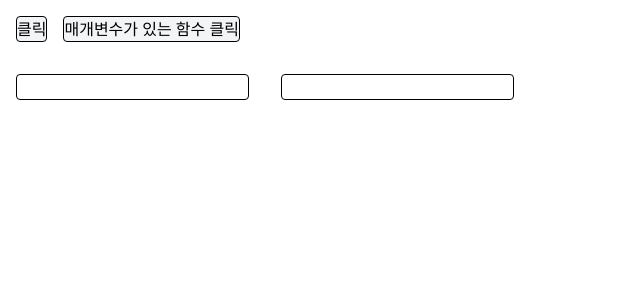
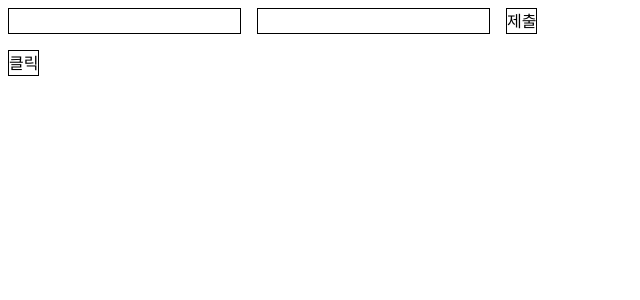
Before and after one commit to tlfh04/learning, a React (Vite) app in the folder react/my-react-app/: page / in a window 1280 px wide. Shown: the top 300 px of the page, without its empty margins (0-640 px from the left). Built offline with nearby package versions, Linux system fonts and the light colour scheme.

Commit message:
create event_handling learning

```diff
--- a/react/my-react-app/src/App.jsx
+++ b/react/my-react-app/src/App.jsx
@@ -5,12 +5,13 @@ import Header from "./components/Header";
 import Footer from "./components/Footer";
 import OnClick from "./components/Component/EventHandling/OnClick";
 import OnChange from "./components/Component/EventHandling/OnChange";
+import OnSubmit from "./components/Component/EventHandling/OnSubmit";
 
 function App() {
   return (
     <div>
+      <OnSubmit />
       <OnClick />
-      <OnChange />
     </div>
   );
 }
--- a/react/my-react-app/src/components/Component/EventHandling/OnClick.jsx
+++ b/react/my-react-app/src/components/Component/EventHandling/OnClick.jsx
@@ -1,33 +1,19 @@
 import React from "react";
 
 export default function OnClick() {
-  // 클릭 이벤트 핸들링 함수
-  // 관례적으로 핸드링 함수명은 handle이벤트명
   function handleClick() {
     alert("클릭!");
-  }
-
-  function handleParamClick(param) {
-    alert(param);
   }
   return (
     <div>
       <button
-        className="cursor-pointer border-1 bg-gray-100 hover:bg-gray-200 active:bg-gray-400 m-4 rounded-sm"
+        className="border-1 m-2"
         onClick={() => {
           handleClick();
         }}
       >
         클릭
       </button>
-      <button
-        className="cursor-pointer border-1 bg-gray-100 hover:bg-gray-200 active:bg-gray-400 rounded-sm"
-        onClick={() => {
-          handleParamClick("hello world!");
-        }}
-      >
-        매개변수가 있는 함수 클릭
-      </button>
     </div>
   );
 }
--- /dev/null
+++ b/react/my-react-app/src/components/Component/EventHandling/OnSubmit.jsx
@@ -0,0 +1,23 @@
+import React from "react";
+
+export default function OnSubmit() {
+  function handleSubmit(event) {
+    event.preventDefault();
+    console.log(event["target"]["email"]["value"]);
+    console.log(event["target"]["password"]["value"]);
+  }
+  return (
+    <div>
+      {/* form 태그의 onSubmit 속성에서 handlesubmit 함수를 호출하는 코드 작성 */}
+      <form
+        onSubmit={(event) => {
+          handleSubmit(event);
+        }}
+      >
+        <input type="text" name="email" className="border-1 m-2" />
+        <input type="password" name="password" className="border-1 m-2" />
+        <input type="submit" value="제출" className="border-1 m-2" />
+      </form>
+    </div>
+  );
+}
```
